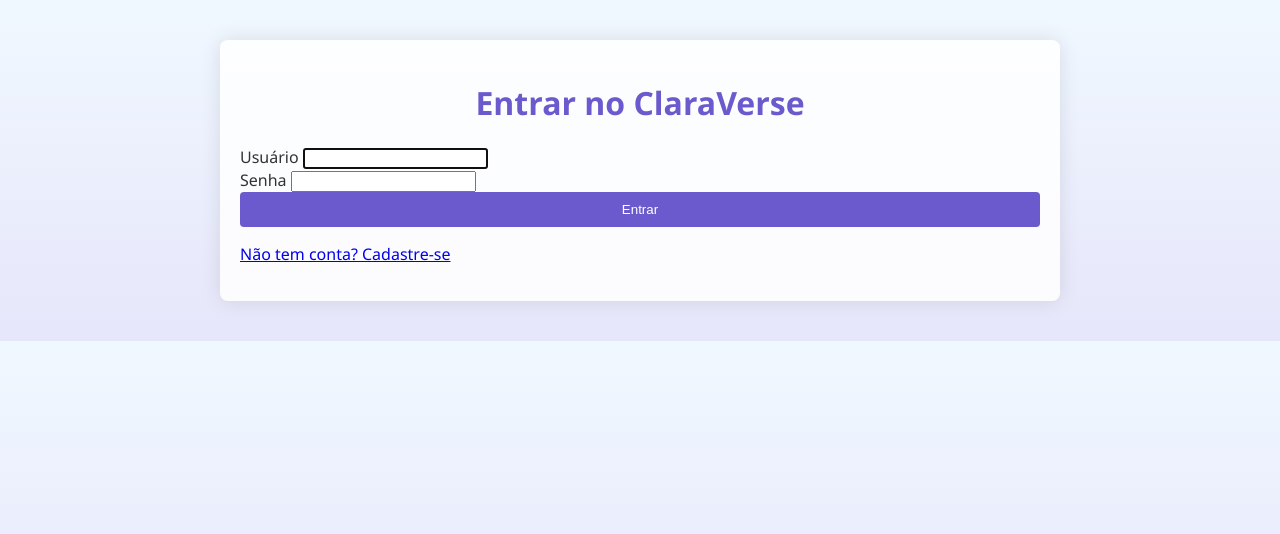
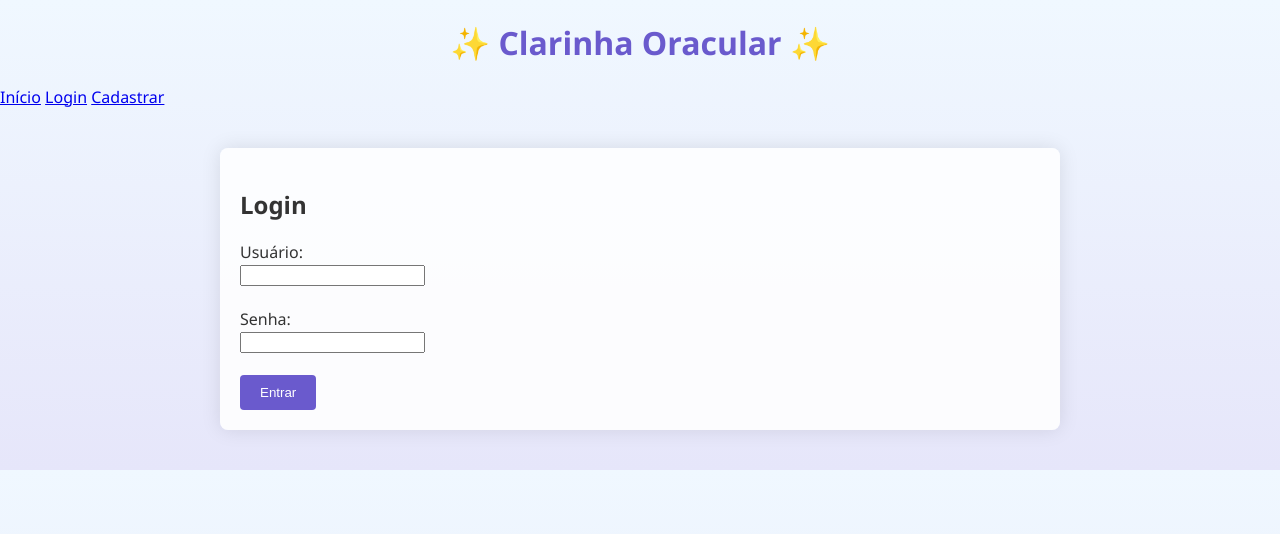
Before and after one commit to Claratrade33/Soma, a Flask app: template templates/login.html in a window 1280 px wide. Shown: the top 534 px of the page. Run offline with Flask 3, Linux system fonts and the light colour scheme; the template is opened without the code that fills it, so the values that code supplies are empty; parts of the project's set-up code (start-up, migrations or seed data) failed here and were passed over.

Commit message:
Update login.html

```diff
--- a/templates/login.html
+++ b/templates/login.html
@@ -1,51 +1,15 @@
-<!DOCTYPE html>
-<html lang="pt-br">
-<head>
-    <meta charset="UTF-8">
-    <title>Entrar | ClaraVerse</title>
-    <meta name="viewport" content="width=device-width, initial-scale=1">
-    <link rel="stylesheet" href="{{ url_for('static', filename='style.css') }}">
-</head>
-<body class="bg-dark">
-    <main class="container center" role="main" aria-labelledby="login-title">
-        <h1 id="login-title" class="logo-title">Entrar no ClaraVerse</h1>
+{% extends "base.html" %}
+{% block title %}Login – Clarinha{% endblock %}
 
-        <form method="POST" class="form" novalidate>
-            {{ form.hidden_tag() }}
+{% block content %}
+  <h2>Login</h2>
+  <form method="post">
+    <label>Usuário:</label><br>
+    <input type="text" name="usuario" required><br><br>
 
-            <div class="form-group">
-                <label for="username">Usuário</label>
-                <input
-                    type="text" id="username" name="username"
-                    value="{{ request.form.username or '' }}"
-                    required autocomplete="username" autofocus
-                >
-            </div>
+    <label>Senha:</label><br>
+    <input type="password" name="senha" required><br><br>
 
-            <div class="form-group">
-                <label for="password">Senha</label>
-                <input
-                    type="password" id="password" name="password"
-                    required autocomplete="current-password"
-                >
-            </div>
-
-            <button type="submit" class="btn btn-main" style="width:100%;">Entrar</button>
-        </form>
-
-        <p>
-            <a href="{{ url_for('register') }}" class="link">Não tem conta? Cadastre-se</a>
-        </p>
-
-        {% with messages = get_flashed_messages(with_categories=true) %}
-          {% if messages %}
-            <ul class="flash-messages" role="alert">
-              {% for category, message in messages %}
-                <li class="{{ category }}">{{ message }}</li>
-              {% endfor %}
-            </ul>
-          {% endif %}
-        {% endwith %}
-    </main>
-</body>
-</html>
+    <button type="submit">Entrar</button>
+  </form>
+{% endblock %}
```
